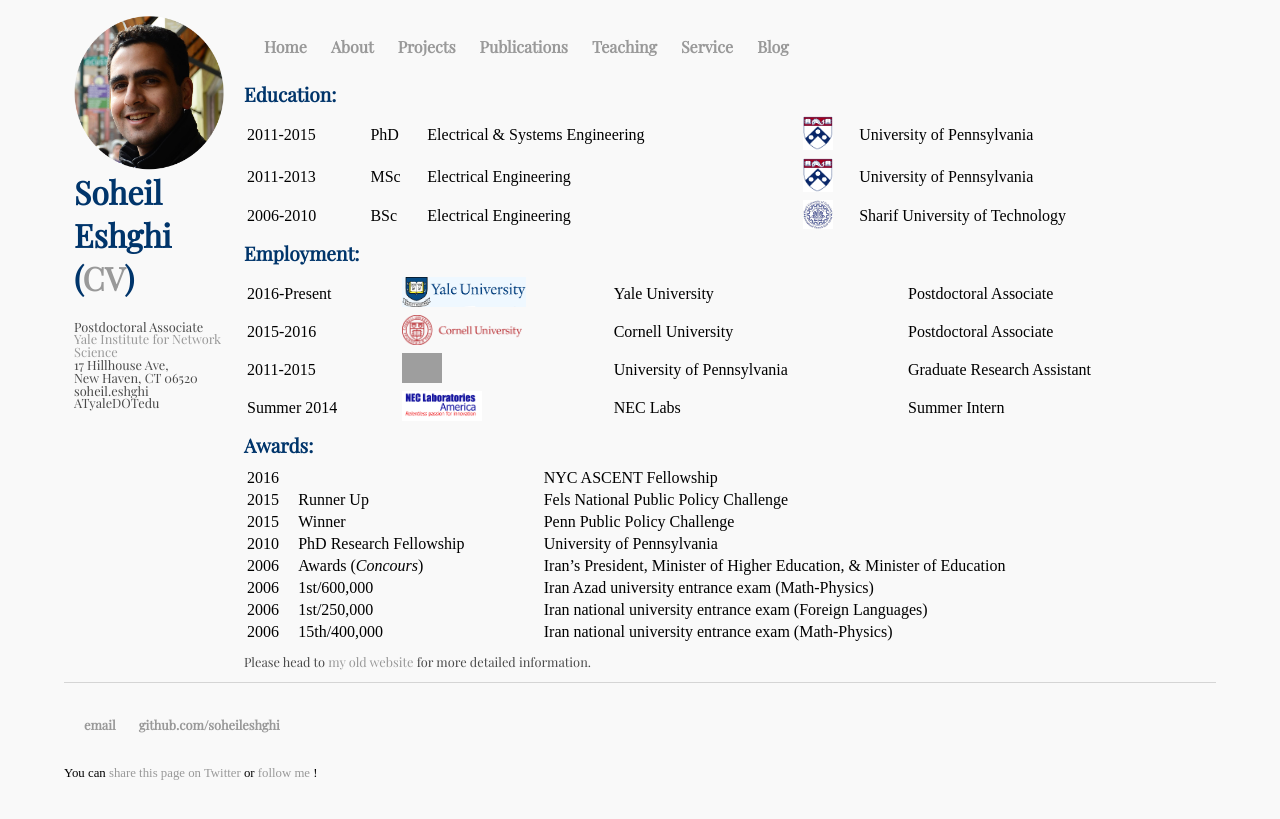
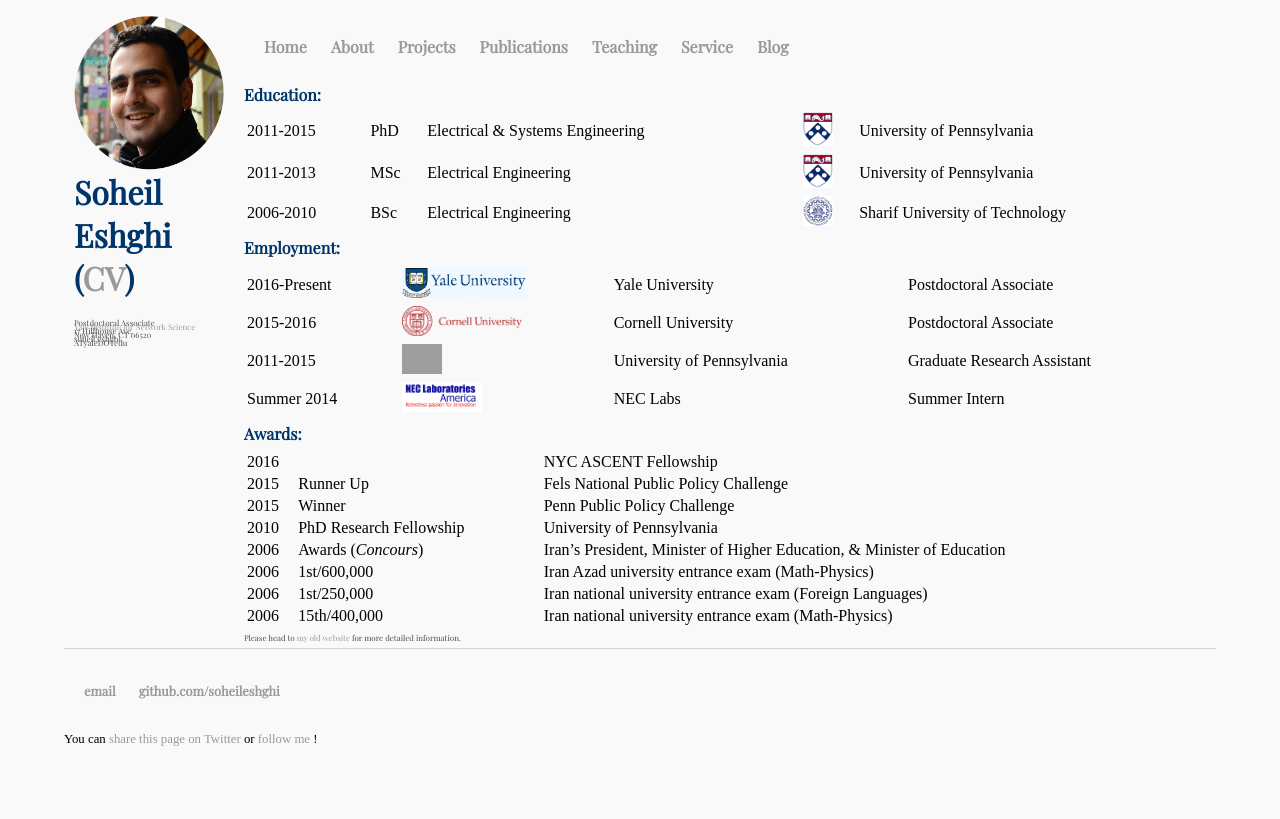
Before and after one commit to SoheilEshghi/SoheilEshghi.github.io, a Jekyll site: the page built from index.html, in a window 1280 px wide. Shown: the top 819 px of the page. Built offline with Jekyll 4.4.1, drawn with Linux system fonts in a browser that asks for light colours; grey boxes are pictures that could not be loaded.

Commit message:
smaller fonts

```diff
--- a/css/main.css
+++ b/css/main.css
@@ -25,7 +25,7 @@
     color:  #00356b;
 }
 h2 {
-    font-size: 1.2em;
+    font-size: 1em;
     line-height: 0.2em;
     font-family: 'Playfair Display', 'Arial', serif;
     color:  #00356b;
@@ -34,8 +34,8 @@
 
 p {
     font-family: 'Playfair Display', 'Arial', serif;
-    font-size: 0.8em;
-    line-height: 1em;
+    font-size: 0.5em;
+    line-height: 0.5em;
     color: #4a4a4a;
 }
 footer {
```
